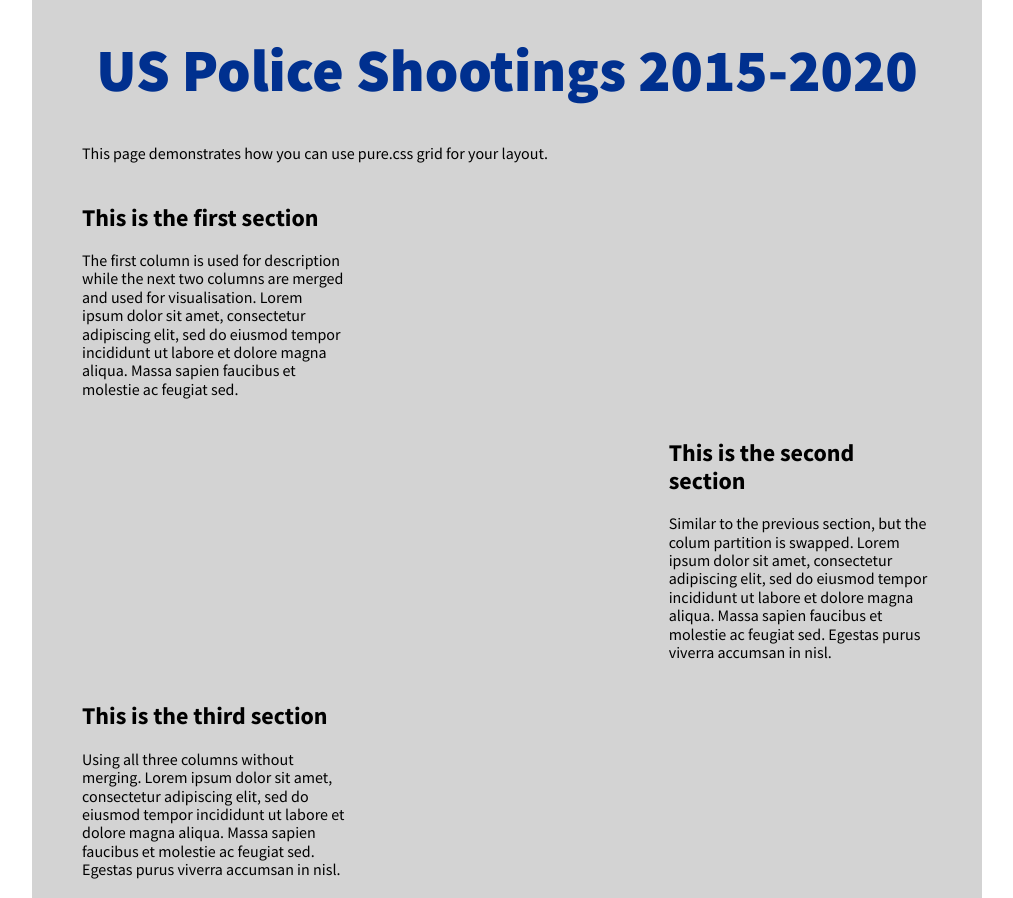
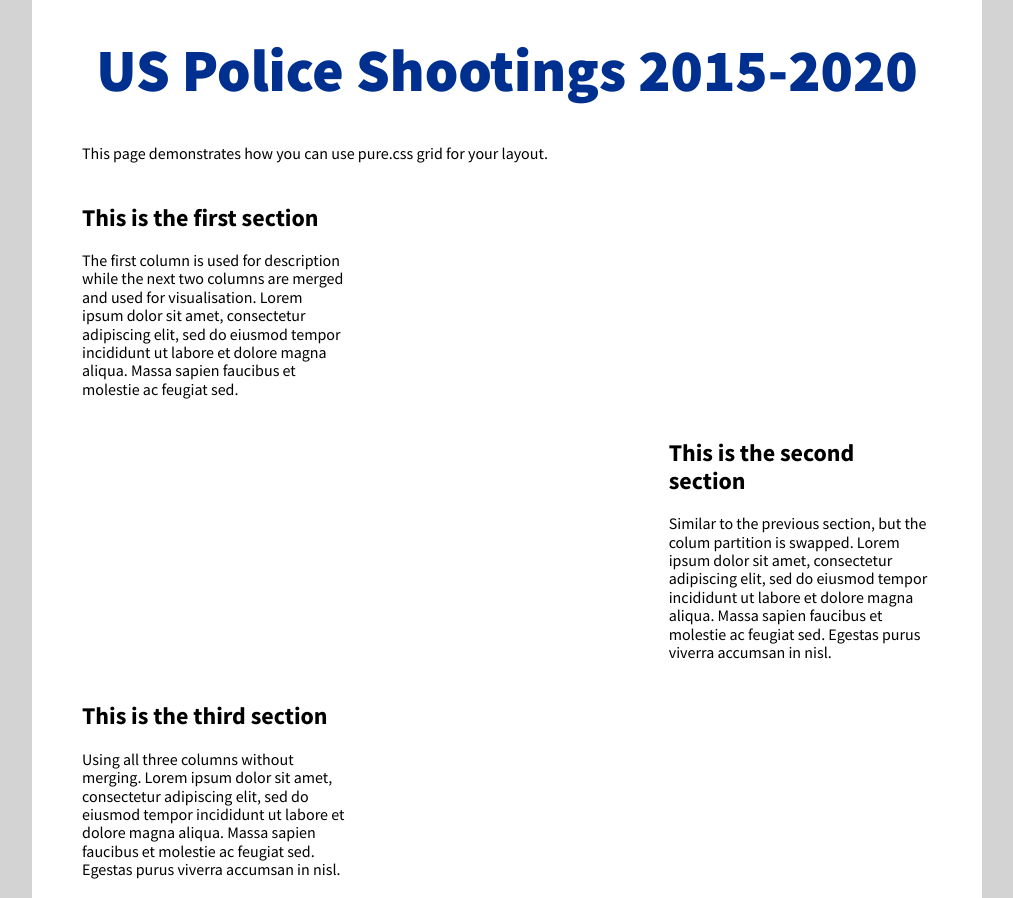
Before and after one commit to davo12312/FIT3179, a plain HTML site: page Asgn2/index.html in a window 1280 px wide. Shown: the top 898 px of the page, without its empty margins (133-1146 px from the left). Drawn offline with nearby package versions, Linux system fonts and the light colour scheme; a script that the page names is missing.

Commit message:
Update index.html

```diff
--- a/Asgn2/index.html
+++ b/Asgn2/index.html
@@ -19,18 +19,18 @@
       font-family: 'Source Sans Pro', sans-serif;
     }
     h1{
-      font-weight: 1000;
+      font-weight: 900;
       color: #00308F;
       font-size: 60px;
       text-align: center;
     }
      body{
-       background-color: white;
+       background-color: lightgrey;
      }
      .page{
        height: 2000px;
        width: 850px;
-       background-color: lightgrey;
+       background-color: white;
        margin: auto;
        padding: 50px;
        padding-top: 35px;
```
